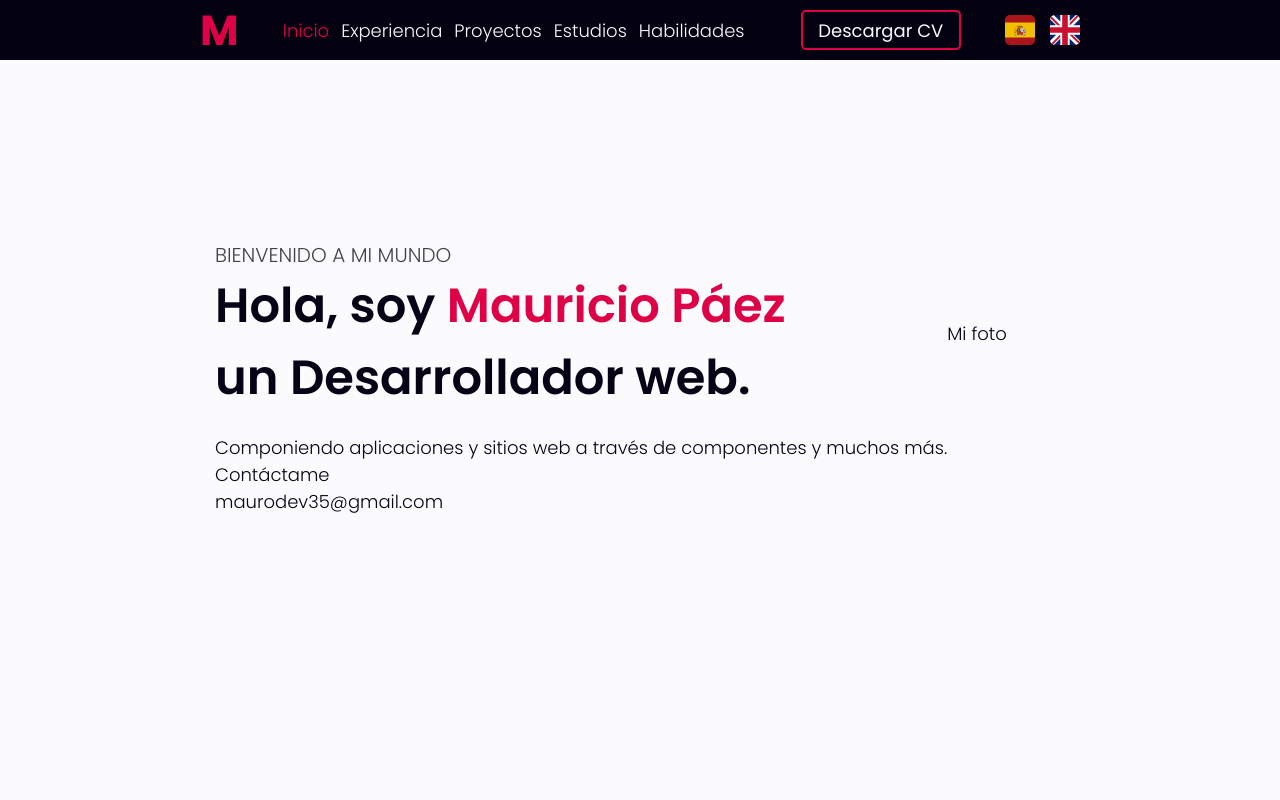
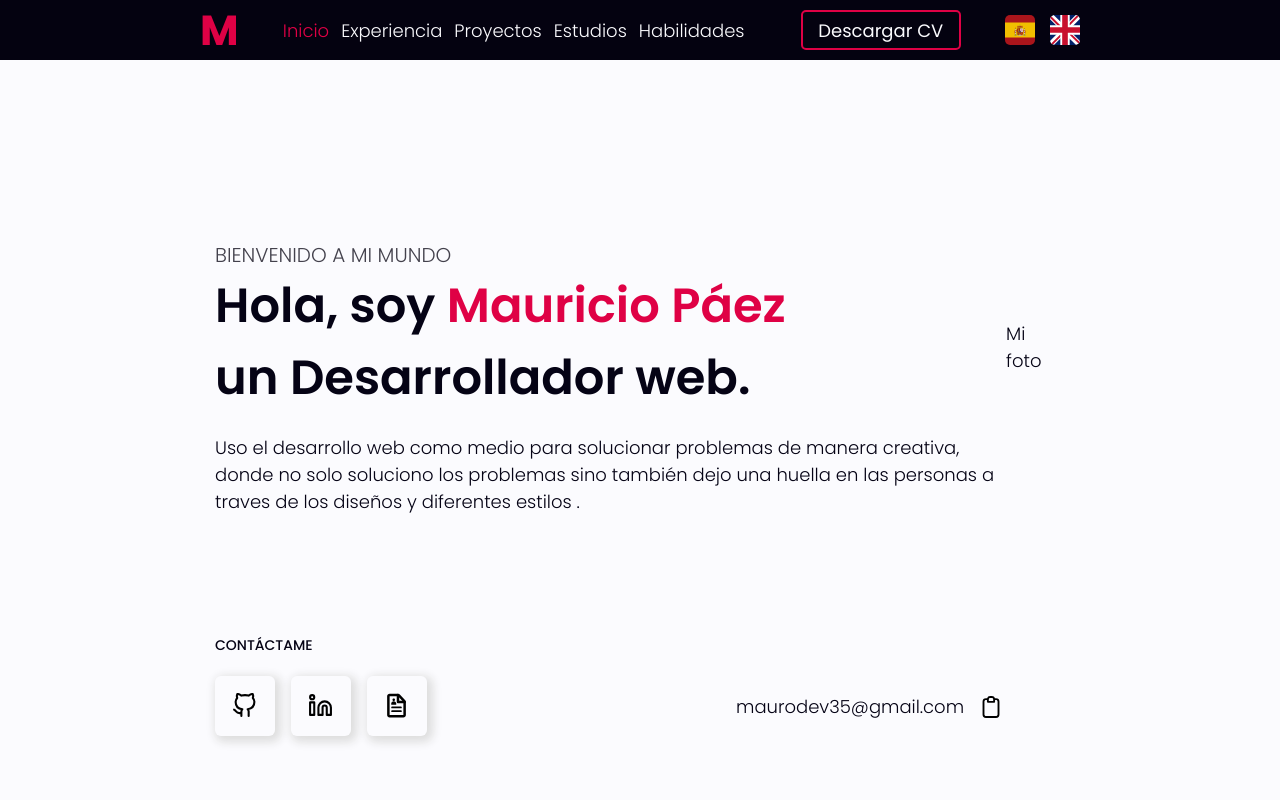
Before and after one commit to MauroDev35/Portafolio, a plain HTML site: page index.html in a window 1280 px wide. Shown: the top 800 px of the page. Drawn offline with Linux system fonts and the light colour scheme.

Commit message:
seventh-commit dashboard finished

```diff
--- a/index.html
+++ b/index.html
@@ -44,16 +44,22 @@
                     <span class="span-2"> Mauricio Páez</span><br>
                     <span class="span-3">un Desarrollador web.</span>
                 </h1>
-                <div>
-                    <p data-section="dashboard" data-value="description">Componiendo aplicaciones y sitios web a través de componentes y muchos más.</p>
+                <div class="description-container">
+                    <p class="description-content" data-section="dashboard" data-value="description">Uso el desarrollo web como medio para solucionar problemas de manera creativa, donde no solo soluciono los problemas sino también dejo una huella en las personas a traves de los diseños y diferentes estilos .</p>
                 </div>
             </div>
 
-            <div>
-                <p data-section="dashboard" data-value="contact">Contáctame</p>
-                <div>
-                    <div>
-                        <p>maurodev35@gmail.com</p>
+            <div class="contact-container">
+                <p class="text-contact" data-section="dashboard" data-value="contact">Contáctame</p>
+                <div class="contact-content">
+                    <div class="social-media">
+                        <a class="social-links" href="https://github.com/MauroDev35" target="_blank"><img class="social-icons" src="./assets/icons/github.svg" alt="Github icon to go to my Github profile"></a>
+                        <a class="social-links" href="https://www.linkedin.com/in/maurodev35/" target="_blank"><img class="social-icons" src="./assets/icons/linkedin.svg" alt="Linkedin icon to go to my Github profile"></a>
+                        <a class="social-links" href=""><img class="social-icons" src="./assets/icons/cv.svg" alt="CV icon to download the cv file"></a>
+                    </div>
+                    <div class="contact">
+                        <p class="email-contact">maurodev35@gmail.com</p>
+                        <a href=""><img class="cv" src="./assets/icons/clipboard.svg" alt="clipboard icon to copy email address to the clipboard"></a>
                     </div>
                 </div>
             </div>
--- a/languages/en.json
+++ b/languages/en.json
@@ -11,7 +11,7 @@
     "dashboard": {
         "span": "WELCOME TO MY WORLD",
         "title": "Hi, I'm Mauricio Páez <br> a Web Developer.",
-        "description": "Composing websites and apps through components and much more.",
+        "description": "I use web development as a way to solve issues in a creative way, while not just solving issues but also marking people with my designs and style.",
         "contact": "Contact Me",
         "picture": "My Picture"
     },
--- a/languages/es.json
+++ b/languages/es.json
@@ -11,7 +11,7 @@
     "dashboard": {
         "span": "BIENVENIDO A MI MUNDO",
         "title": "Hola, soy Mauricio Páez <br> un Desarrollador web.",
-        "description": "Componiendo aplicaciones y sitios web a través de componentes y muchos más.",
+        "description": "Uso el desarrollo web como medio para solucionar problemas de manera creativa, donde no solo soluciono los problemas sino también dejo una huella en las personas a traves de los diseños y diferentes estilos",
         "contact": "Contáctame",
         "picture": "Mi Foto"
     },
--- a/styles/styles.css
+++ b/styles/styles.css
@@ -160,6 +160,7 @@ body {
 
 .dashboard-content {
     height: 645px;
+    width: 800px;
 }
 
 .span-1 {
@@ -181,6 +182,87 @@ body {
     color: var(--accent-1);
 }
 
+.description-container {
+    width: 100%;
+}
+
+.contact-container {
+    width: 100%;
+
+    margin-top: 120px;
+}
+
+.text-contact {
+    font-weight: 500;
+    font-size: var(--text-note);
+    text-transform: uppercase;
+}
+
+.contact-content {
+    display: flex;
+    flex-direction: row;
+    justify-content: space-between;
+
+    margin-top: 20px;
+}
+
+.social-media {
+    display: flex;
+    flex-direction: row;
+    justify-content: space-between;
+    align-items: center;
+}
+
+.social-links {
+    width: 60px;
+    height: 60px;
+
+    margin: 0 16px 0 0;
+    border-radius: 6px;
+
+    -webkit-box-shadow: 3px 3px 10px 3px #dddddd;
+    -moz-box-shadow: 3px 3px 10px 3px #dddddd;
+    box-shadow: 3px 3px 10px 3px #dddddd;
+}
+
+.social-links:hover {
+    background-color: var(--accent-1);
+}
+
+.social-icons {
+    width: 25px;
+
+    position: relative;
+    top: 17px;
+    left: 17px;
+}
+
+.social-icons:hover {
+    filter: invert(93%) sepia(66%) saturate(1564%) hue-rotate(183deg) brightness(117%) contrast(99%);
+}
+
+.contact {
+    display: flex;
+    flex-direction: row;
+    justify-content: space-between;
+    align-items: center;
+}
+
+.email-contact {
+    margin-right: 12px;
+}
+
+.cv {
+    width: 30px;
+
+    position: relative;
+    top: 4px;
+}
+
 aside {
     margin-top: 80px;
 }
+
+#experience {
+    margin-top: 40px;
+}
```
Also changed, not shown: assets/icons/clipboard.svg (added), assets/icons/cv.svg (added), assets/icons/github.svg (added), assets/icons/linkedin.svg (added).
